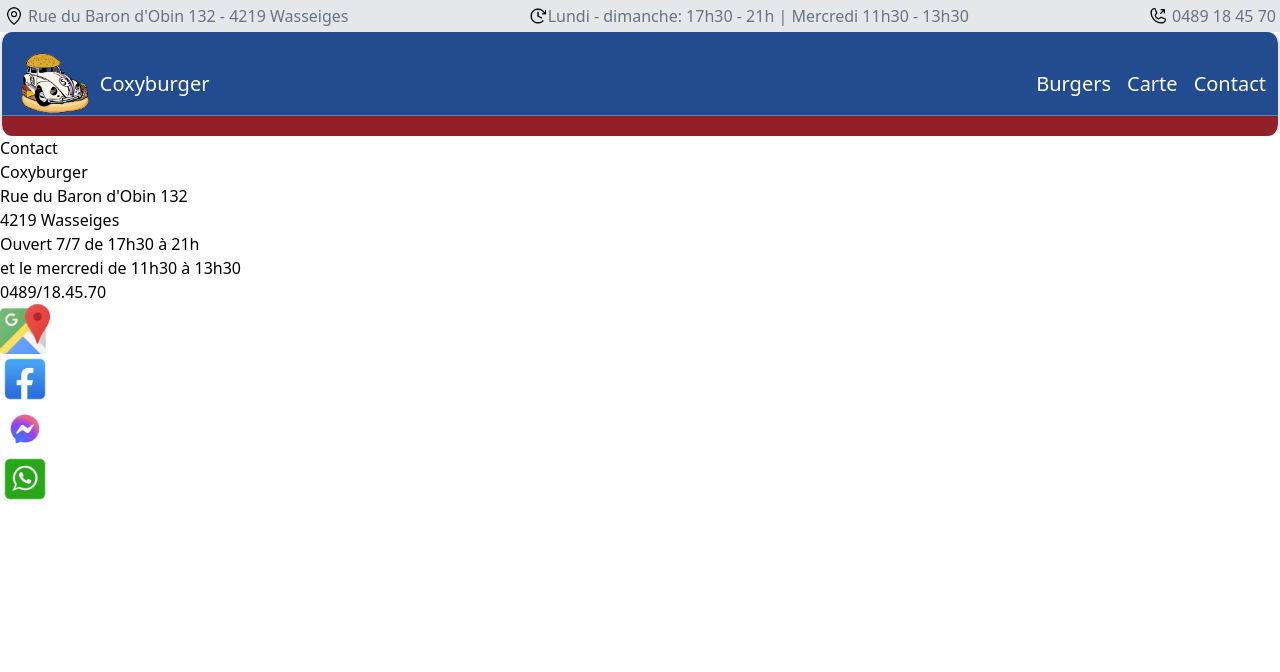
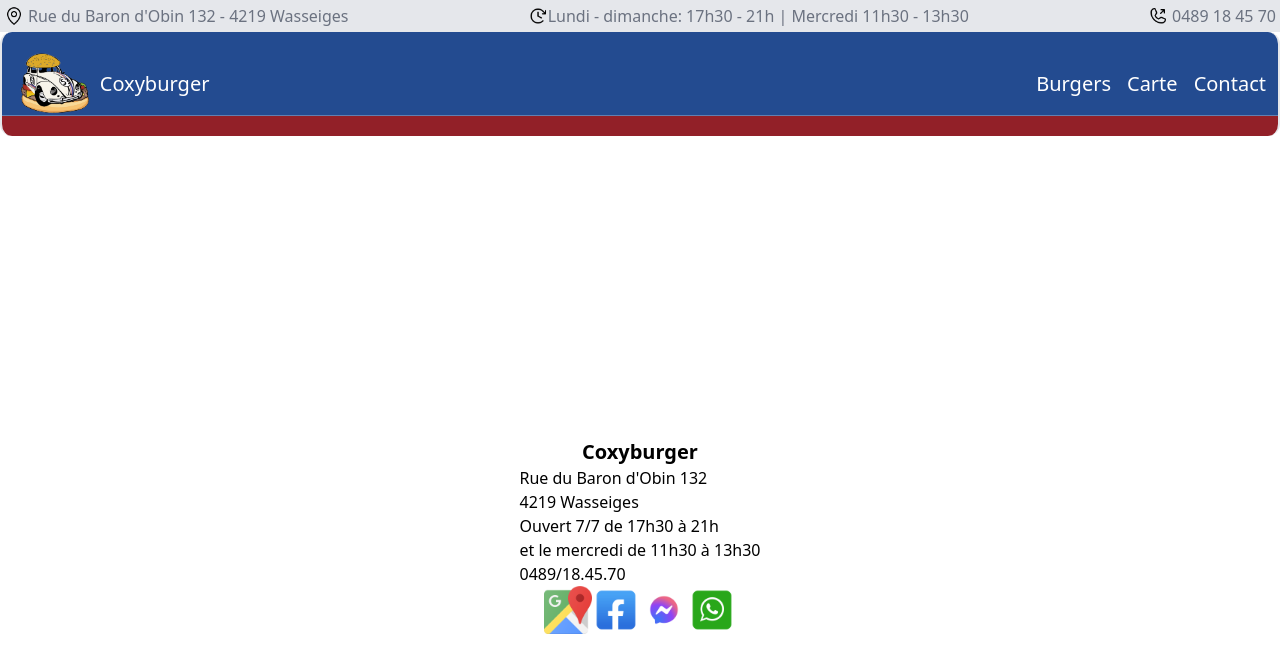
Before and after one commit to KaZzy12/coxyburger-vite, a Vue app: page /contact in a window 1280 px wide. Shown: the top 672 px of the page. Built offline with nearby package versions, Linux system fonts and the light colour scheme.

Commit message:
contact page styling

```diff
--- a/src/components/Contact.vue
+++ b/src/components/Contact.vue
@@ -1,29 +1,26 @@
 <template>
-    <div class="section" id="contact">
-        <h2>Contact</h2>
+    <div class="h-screen w-screen flex flex-col items-center justify-center" id="contact">
         <div class="adress-container">
-            <h3>Coxyburger</h3>
+            <h3 class="text-xl text-center font-bold">Coxyburger</h3>
             <p>Rue du Baron d'Obin 132</p>
             <p>4219 Wasseiges</p>
             <p>Ouvert 7/7 de 17h30 à 21h</p>
             <p>et le mercredi de 11h30 à 13h30</p>
             <p>0489/18.45.70</p>
         </div>
-        <div>
-            <a href="https://maps.app.goo.gl/aLX5KuAphy4vmi5M8">
-              <img class="social" src="../assets/maps.png">
+        <div class="flex flex-row">
+            <a href="https://maps.app.goo.gl/aLX5KuAphy4vmi5M8" class="hover:brightness-75">
+              <img class="w-12" src="../assets/maps.png">
             </a>
-            <a href="https://www.facebook.com/coxyburger">
-              <img class="social" src="../assets/facebook.png">
+            <a href="https://www.facebook.com/coxyburger" class="hover:brightness-75">
+              <img class="w-12" src="../assets/facebook.png">
             </a>
-            <a href="https://www.m.me/100013961950313">
-              <img class="social" src="../assets/messenger.png">
+            <a href="https://www.m.me/100013961950313" class="hover:brightness-75">
+              <img class="w-12" src="../assets/messenger.png">
             </a>
-            <a href="https://api.whatsapp.com/send?phone=32489184570">
-              <img class="social" src="../assets/whatsapp.png">
+            <a href="https://api.whatsapp.com/send?phone=32489184570" class="hover:brightness-75">
+              <img class="w-12" src="../assets/whatsapp.png">
             </a>
-        </div>
-        <div class="socials-container">
         </div>
     </div>
 </template>
@@ -37,9 +34,3 @@ export default {
   },
 };
 </script>
-
-<style>
-.social {
-  width: 50px;
-}
-</style>
```
